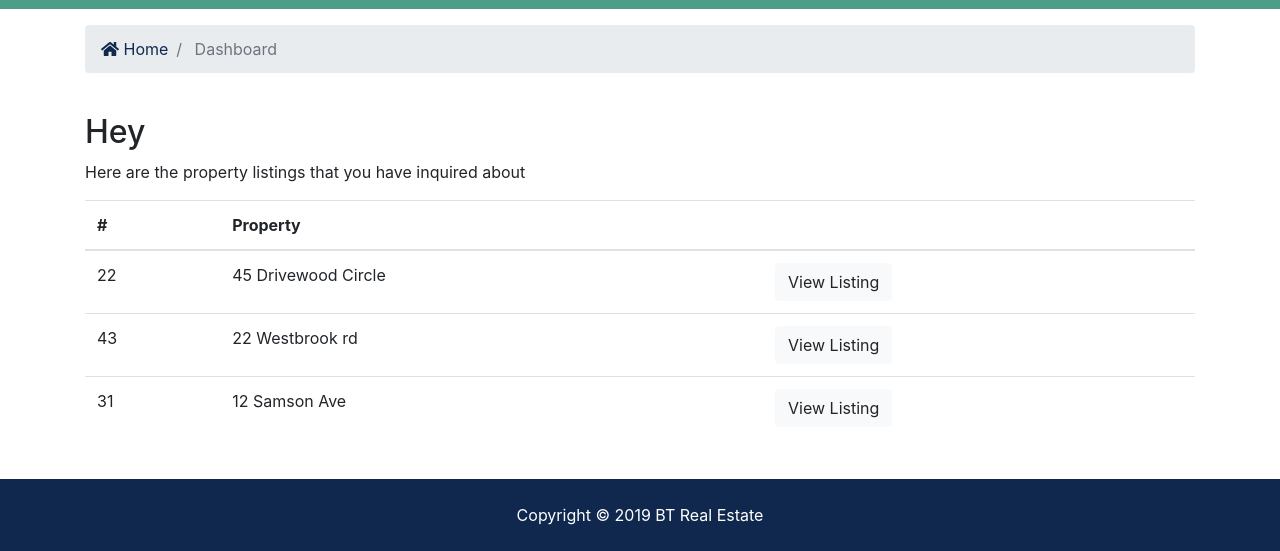
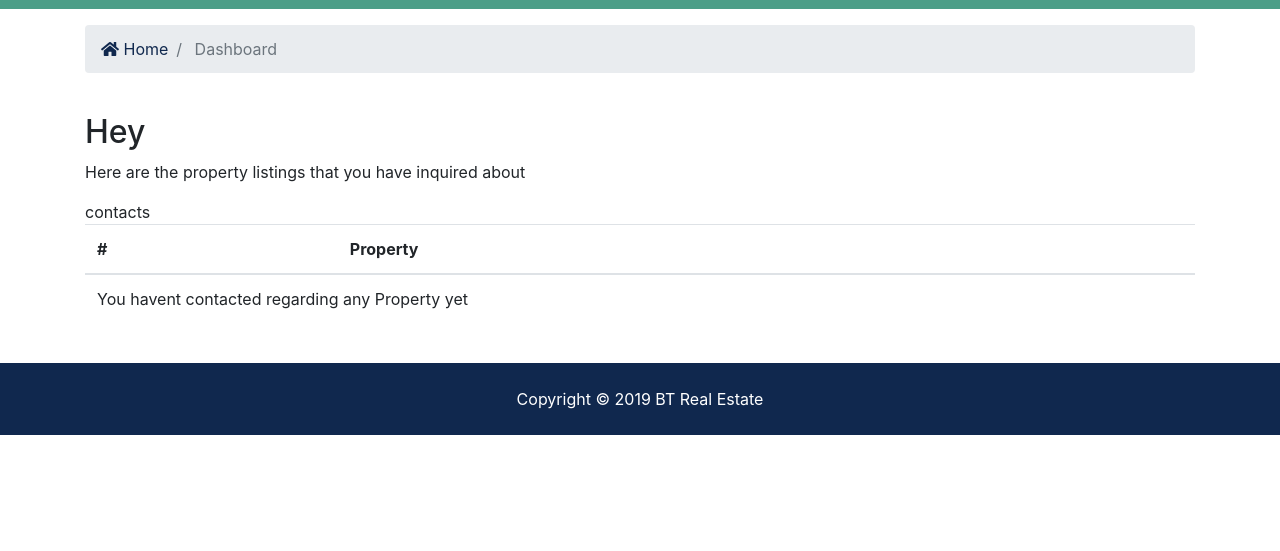
Before and after one commit to pidaparthivijay/btre_project, a Django app: page /accounts/dashboard in a window 1280 px wide. Shown: the part 336-887 px from the top of the page. After the commit the page ends 771 px from the top, so only its background shows below. Run offline with Django 3.2, Linux system fonts and the light colour scheme; data that the repository does not hold is empty; some libraries are stand-ins or nearby versions.

Commit message:
Dashboard Dynamic Content Loading Completed

```diff
--- a/accounts/views.py
+++ b/accounts/views.py
@@ -1,6 +1,7 @@
 from django.shortcuts import render, redirect
 from django.contrib import messages, auth
 from django.contrib.auth.models import User
+from contacts.models import Contact
 # Create your views here.
 
 
@@ -62,4 +63,9 @@ def logout(request):
 
 
 def dashboard(request):
-    return render(request, 'accounts/dashboard.html')
+    #user.id = request.GET['user']
+    print()
+    contacts = Contact.objects.order_by(
+        '-contact_date').filter(user_id=request.user.id)
+    context = {'contacts': contacts}
+    return render(request, 'accounts/dashboard.html', context)
--- a/templates/accounts/dashboard.html
+++ b/templates/accounts/dashboard.html
@@ -45,27 +45,22 @@
                         </tr>
                     </thead>
                     <tbody>
+                        contacts
+                        {% if contacts %}
+                        {%for contact in contacts %}
                         <tr>
-                            <td>22</td>
-                            <td>45 Drivewood Circle</td>
+                            <td>{{contact.id }}</td>
+                            <td>{{contact.listing }}</td>
                             <td>
-                                <a class="btn btn-light" href="#">View Listing</a>
+                                <a class="btn btn-light" href="{% url 'listing' contact.listing_id %}">View Listing</a>
                             </td>
                         </tr>
+                        {%endfor%}
+                        {% else %}
                         <tr>
-                            <td>43</td>
-                            <td>22 Westbrook rd</td>
-                            <td>
-                                <a class="btn btn-light" href="#">View Listing</a>
-                            </td>
+                            <td colspan="3"> You havent contacted regarding any Property yet</td>
                         </tr>
-                        <tr>
-                            <td>31</td>
-                            <td>12 Samson Ave</td>
-                            <td>
-                                <a class="btn btn-light" href="#">View Listing</a>
-                            </td>
-                        </tr>
+                        {% endif%}
                     </tbody>
                 </table>
             </div>
```
